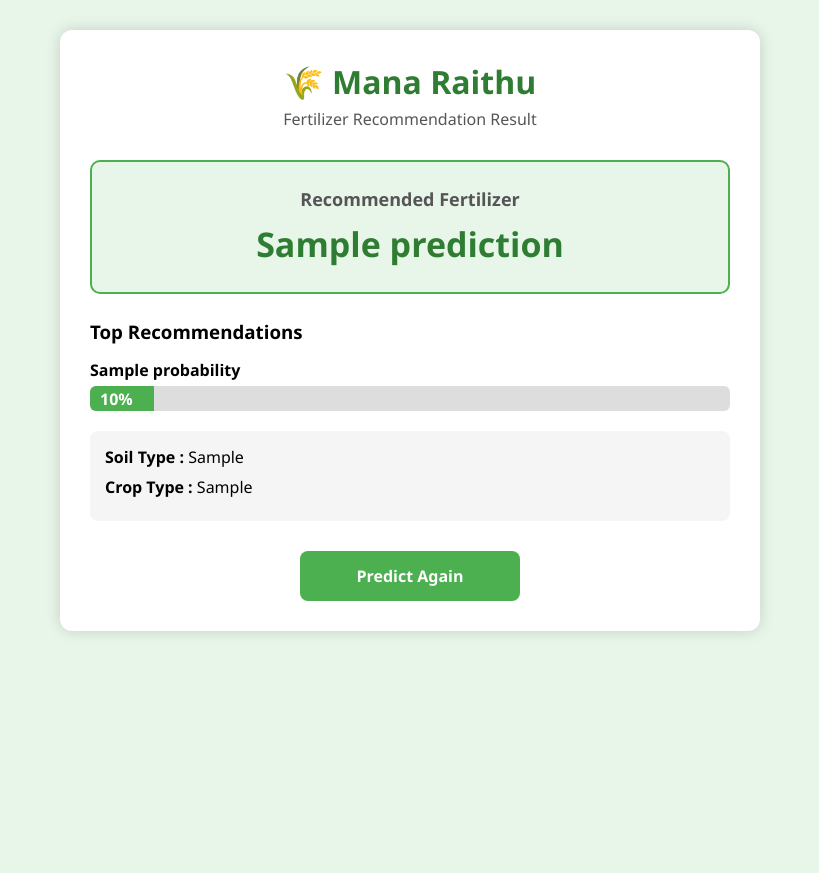
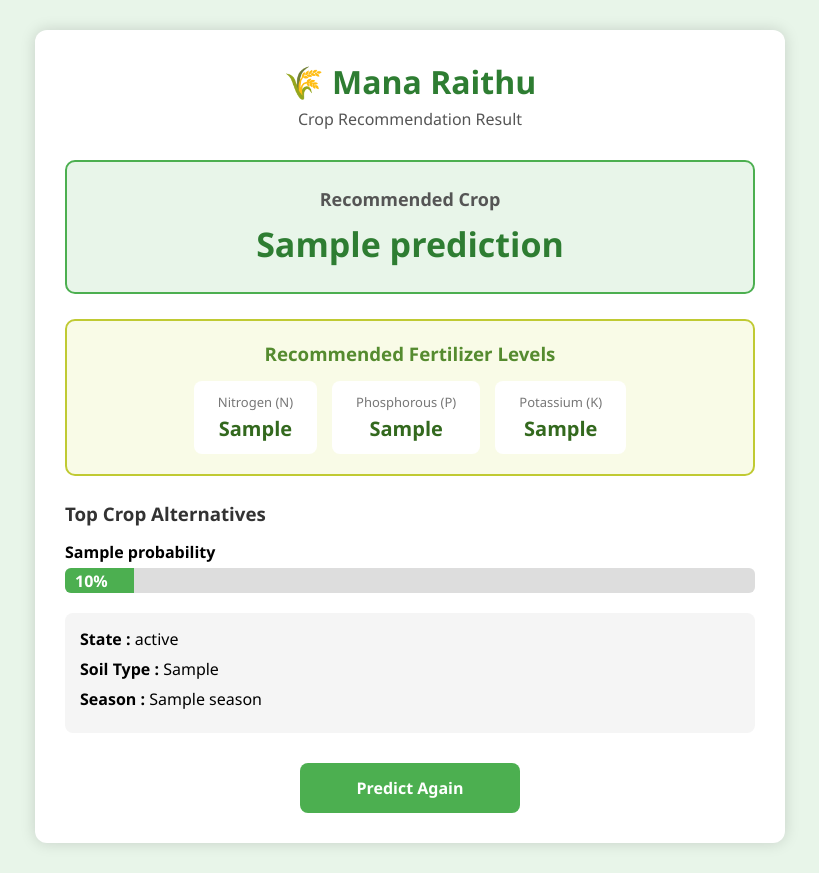
Before and after one commit to mahendrasagar2006-source/mana_raithu_ml, a Flask app: template templates/result.html in a window 1280 px wide. Shown: the whole page, without its empty margins (230-1049 px from the left). Before the commit the page ends 634 px from the top, so only its background shows below. Run offline with Flask 3, Linux system fonts and the light colour scheme; the template is opened without the code that fills it: most values are stand-ins (such as "Sample title", 1, 10 or a date in 2020); parts of the project's set-up code (start-up, migrations or seed data) failed here and were passed over.

Commit message:
modified result.html

```diff
--- a/templates/result.html
+++ b/templates/result.html
@@ -30,7 +30,7 @@ padding:30px;
 
 .container{
 
-max-width:700px;
+max-width:750px;
 margin:auto;
 
 }
@@ -85,9 +85,50 @@ margin-top:10px;
 
 }
 
+.fertilizer-card{
+background:#f9fbe7;
+border:2px solid #c0ca33;
+padding:20px;
+border-radius:10px;
+margin-bottom:25px;
+}
+
+.fertilizer-card h3{
+color:#558b2f;
+margin-bottom:15px;
+text-align:center;
+}
+
+.fert-grid{
+display:flex;
+gap:15px;
+justify-content:center;
+}
+
+.fert-item{
+background:#fff;
+padding:12px 24px;
+border-radius:8px;
+text-align:center;
+min-width:100px;
+}
+
+.fert-item .label{
+font-size:13px;
+color:#777;
+margin-bottom:4px;
+}
+
+.fert-item .value{
+font-size:20px;
+font-weight:bold;
+color:#33691e;
+}
+
 h3{
 
 margin-bottom:15px;
+color:#333;
 
 }
 
@@ -163,6 +204,13 @@ background:#388e3c;
 
 }
 
+@media(max-width:600px){
+.fert-grid{
+flex-direction:column;
+align-items:center;
+}
+}
+
 </style>
 
 </head>
@@ -177,7 +225,7 @@ background:#388e3c;
 
 <p class="subtitle">
 
-Fertilizer Recommendation Result
+Crop Recommendation Result
 
 </p>
 
@@ -185,7 +233,7 @@ Fertilizer Recommendation Result
 
 <h2>
 
-Recommended Fertilizer
+Recommended Crop
 
 </h2>
 
@@ -197,9 +245,43 @@ Recommended Fertilizer
 
 </div>
 
+<div class="fertilizer-card">
+
+<h3>Recommended Fertilizer Levels</h3>
+
+<div class="fert-grid">
+
+<div class="fert-item">
+
+<div class="label">Nitrogen (N)</div>
+
+<div class="value">{{ fert_n }}</div>
+
+</div>
+
+<div class="fert-item">
+
+<div class="label">Phosphorous (P)</div>
+
+<div class="value">{{ fert_p }}</div>
+
+</div>
+
+<div class="fert-item">
+
+<div class="label">Potassium (K)</div>
+
+<div class="value">{{ fert_k }}</div>
+
+</div>
+
+</div>
+
+</div>
+
 <h3>
 
-Top Recommendations
+Top Crop Alternatives
 
 </h3>
 
@@ -233,6 +315,14 @@ data-width="{{ (prob*100)|round(1) }}">
 
 <p>
 
+<b>State :</b>
+
+{{ state }}
+
+</p>
+
+<p>
+
 <b>Soil Type :</b>
 
 {{ soil_type }}
@@ -241,9 +331,9 @@ data-width="{{ (prob*100)|round(1) }}">
 
 <p>
 
-<b>Crop Type :</b>
+<b>Season :</b>
 
-{{ crop_type }}
+{{ season }}
 
 </p>
 
```
